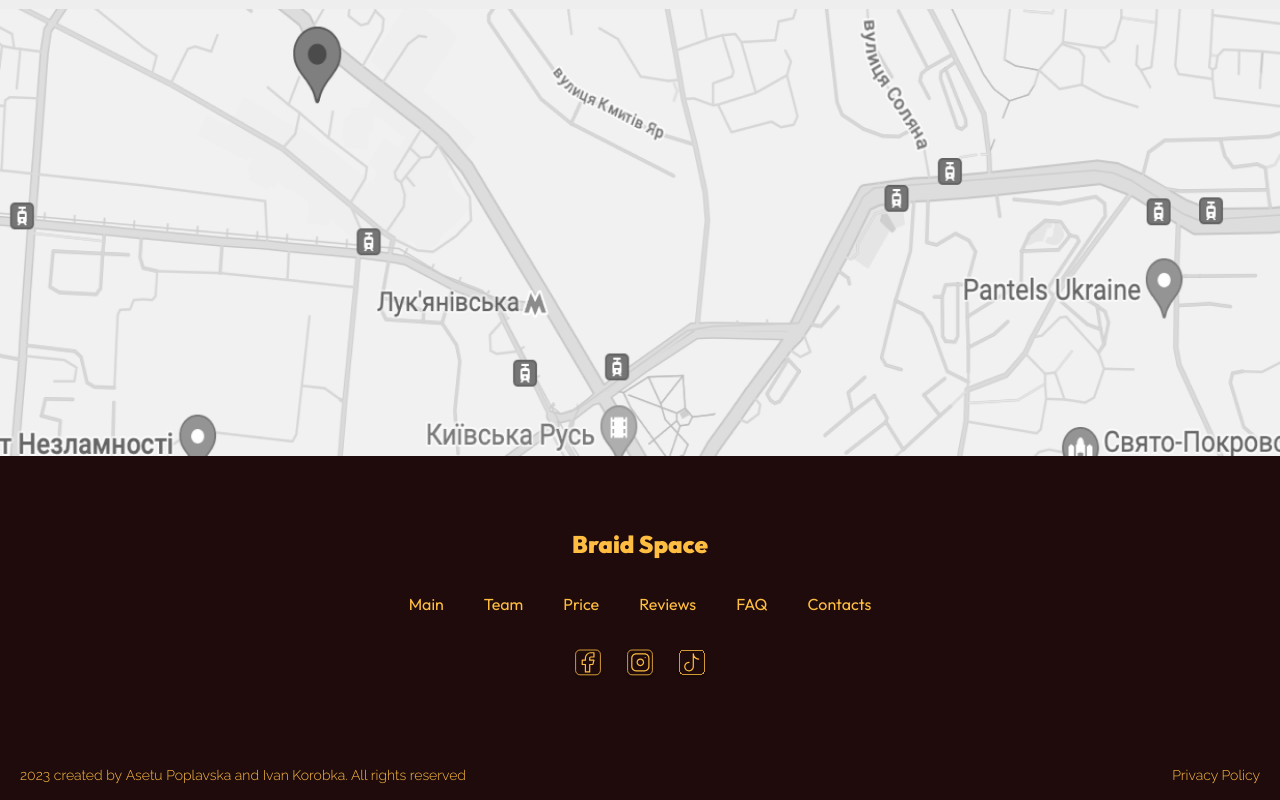
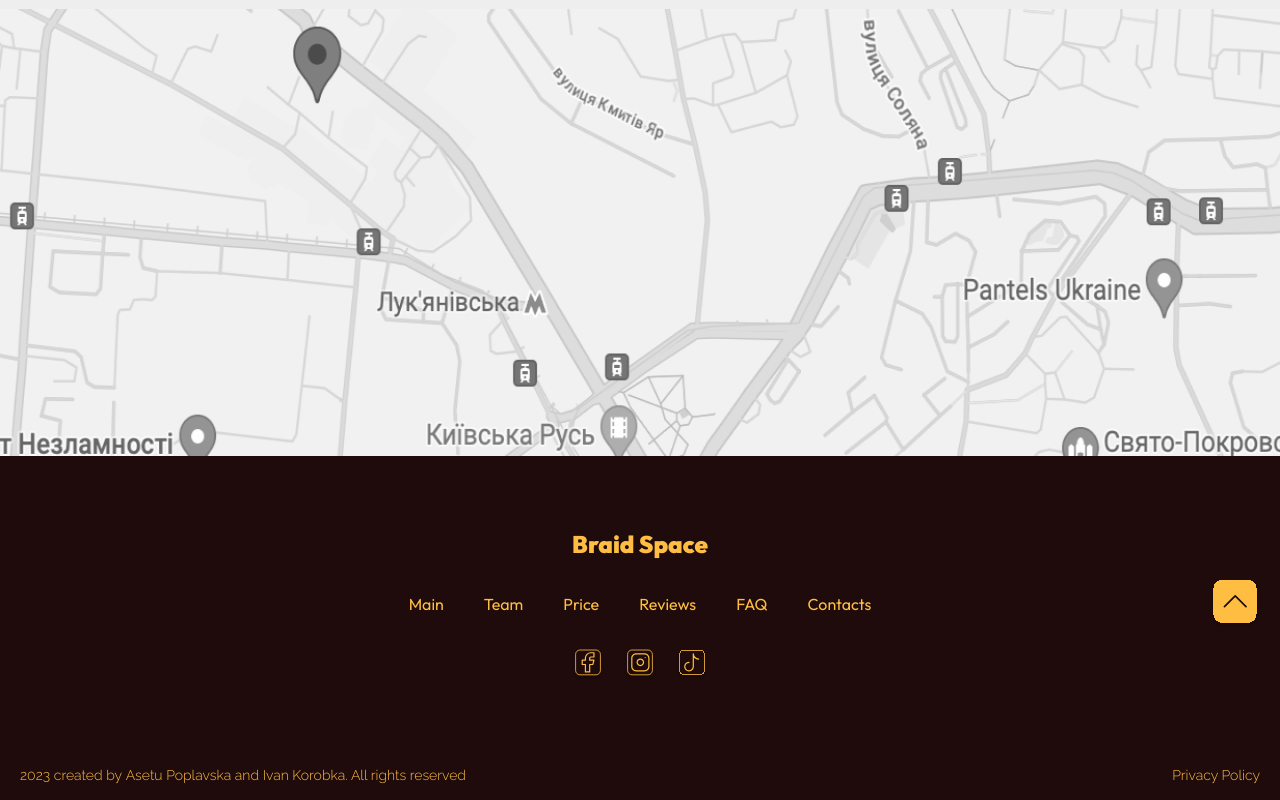
Before and after one commit to bambuuk/braids, a Next.js app: page / in a window 1280 px wide. Shown: the part 5277-6077 px from the top of the page. Built offline with nearby package versions, Linux system fonts and the light colour scheme.

Commit message:
add upToIcon to Footer

```diff
--- a/src/app/globals.css
+++ b/src/app/globals.css
@@ -24,6 +24,19 @@
   stroke: #1f0b0b;
 }
 
+.upToTop svg path,
+.upToTop svg rect {
+  transition: 0.15s all ease-in-out;
+}
+
+.upToTop:hover svg path {
+  stroke: #ffbe42;
+}
+
+.upToTop:hover svg rect {
+  fill: #493939;
+}
+
 .swiper-button-disabled svg path {
   stroke-width: 1.5;
 }
--- a/src/assets/uiComponents.tsx
+++ b/src/assets/uiComponents.tsx
@@ -208,3 +208,26 @@ export const Underline = ({ color = 'black' }: UnderlineProps) => {
   transition-all ease-in-out duration-275 h-0.5`}></span>
   )
 }
+
+export const UpToTopIcon = () => {
+  return (
+    <svg width="58" height="58" viewBox="0 0 58 58" fill="none" xmlns="http://www.w3.org/2000/svg" className="w-full h-full object-cover">
+      <g id="btn" filter="url(#filter0_d_1346_1621)">
+        <rect x="4" y="2" width="50" height="50" rx="10" fill="#FFBE42" shapeRendering="crispEdges" />
+        <path id="Vector" d="M16.7429 33.25L29.2429 20.75L41.7429 33.25" stroke="#1F0B0B" strokeWidth="2" strokeLinecap="round" strokeLinejoin="round" />
+      </g>
+      <defs>
+        <filter id="filter0_d_1346_1621" x="0" y="0" width="58" height="58" filterUnits="userSpaceOnUse" colorInterpolationFilters="sRGB">
+          <feFlood floodOpacity="0" result="BackgroundImageFix" />
+          <feColorMatrix in="SourceAlpha" type="matrix" values="0 0 0 0 0 0 0 0 0 0 0 0 0 0 0 0 0 0 127 0" result="hardAlpha" />
+          <feOffset dy="2" />
+          <feGaussianBlur stdDeviation="2" />
+          <feComposite in2="hardAlpha" operator="out" />
+          <feColorMatrix type="matrix" values="0 0 0 0 0 0 0 0 0 0 0 0 0 0 0 0 0 0 0.25 0" />
+          <feBlend mode="normal" in2="BackgroundImageFix" result="effect1_dropShadow_1346_1621" />
+          <feBlend mode="normal" in="SourceGraphic" in2="effect1_dropShadow_1346_1621" result="shape" />
+        </filter>
+      </defs>
+    </svg>
+  )
+}
--- a/src/components/Footer.tsx
+++ b/src/components/Footer.tsx
@@ -1,16 +1,24 @@
 import React from 'react'
 import Navigation from './Navigation'
 import SocialNetwork from './SocialNetwork'
+import { UpToTopIcon } from '@/assets/uiComponents'
+import { scrollToTop } from '@/utils/scrollToSection'
 
 const Footer = () => {
   return (
     <footer className='w-full pt-[70px] pb-[15px] bg-[#1F0B0B]'>
       <div className="max-w-[1240px] w-full h-full m-auto px-[16px] sm:[25px] md:px-[50px] xl:px-0">
         <div className='flex flex-col gap-[70px]'>
-          <div className='flex flex-col gap-[30px] items-center'>
+          <div className='flex flex-col gap-[30px] items-center relative'>
             <h2 className='text-[#FFBE42] font-outfit text-[24px] font-black leading-normal'>Braid Space</h2>
             <Navigation color='yellow' />
             <SocialNetwork place="footer" />
+            <div
+              onClick={scrollToTop}
+              className='upToTop absolute bottom-0 md:bottom-auto md:top-[50%] md:translate-y-[-50%] right-0 w-[30px] h-[30px] lg:w-[50px] lg:h-[50px] cursor-pointer'
+            >
+              <UpToTopIcon />
+            </div>
           </div>
 
           <div className='mt-[15px] text-[#FFBE42] font-raleway text-sm font-normal flex flex-col gap-[16px]
--- a/src/components/Map.tsx
+++ b/src/components/Map.tsx
@@ -2,7 +2,7 @@ import Image from 'next/image'
 
 const Map = () => {
   return (
-    <div className='w-full h-[447px] mt-[150px]'>
+    <div id="map" className='w-full h-[447px] mt-[150px]'>
       <Image
         src="/map.png"
         width={1440}
--- a/src/components/Navigation.tsx
+++ b/src/components/Navigation.tsx
@@ -44,7 +44,7 @@ const Navigation = ({ color }: NavigationProps) => {
           </button>
         </li>
         <li>
-          <button className="group cursor-pointer" onClick={() => scrollToSection('contacts')}>
+          <button className="group cursor-pointer" onClick={() => scrollToSection('map')}>
             Contacts
             <Underline color={color} />
           </button>
```
Also changed, not shown: public/icons/up-to-top.svg (added).
